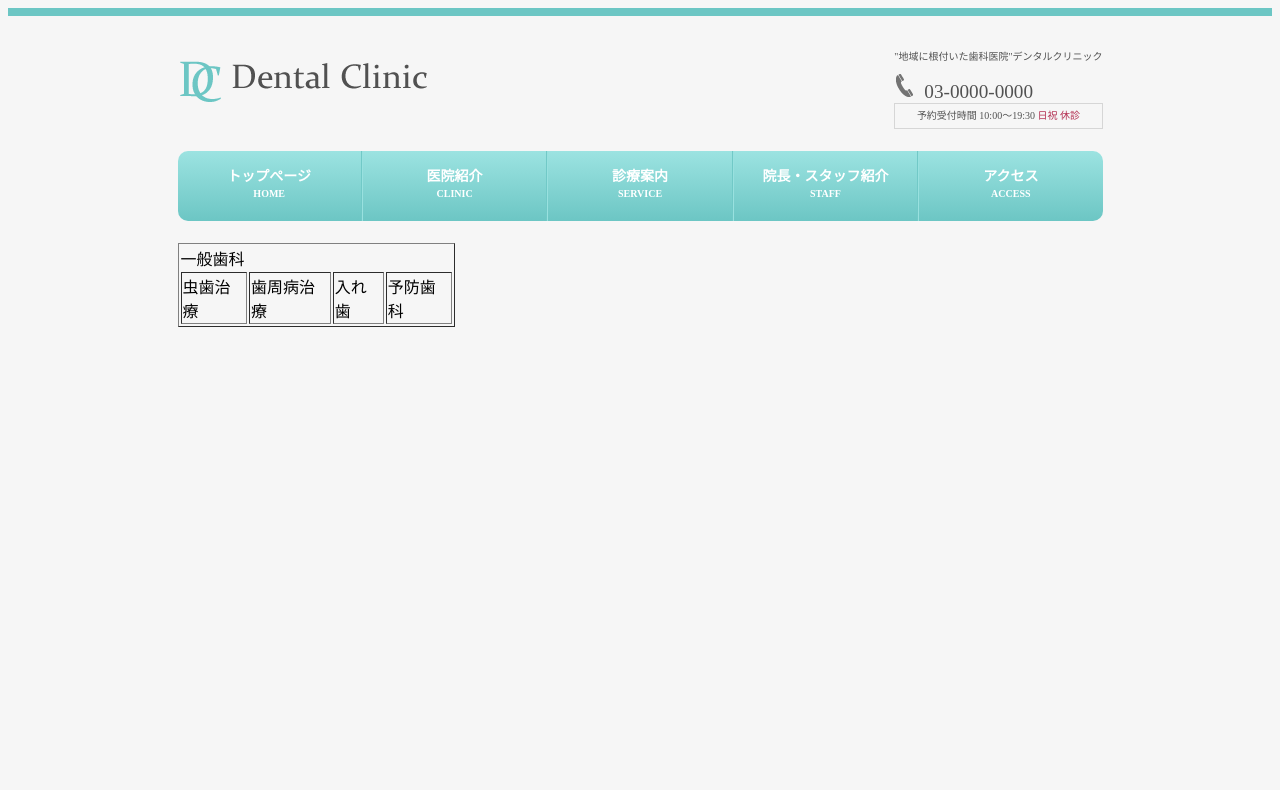
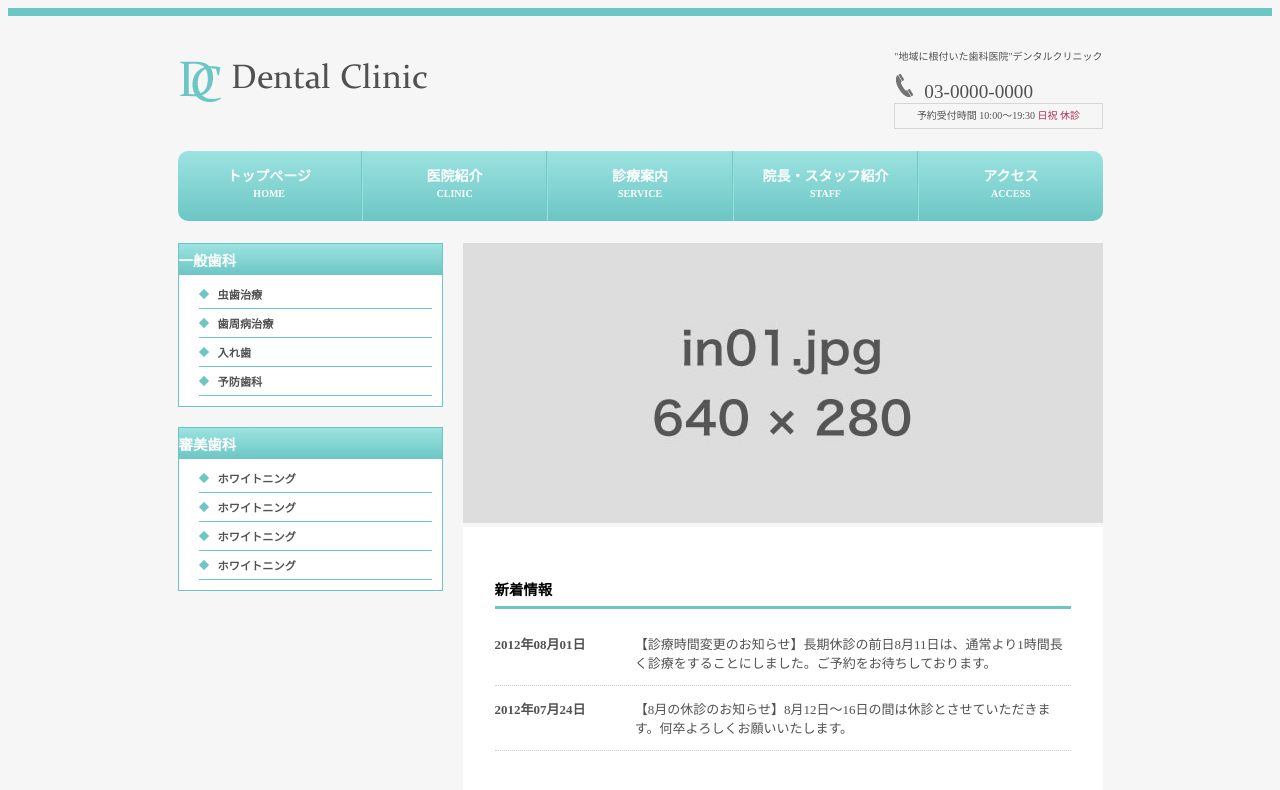
Before and after one commit to sohsmt/mosya-site, a Nuxt app: page / in a window 1280 px wide. Shown: the top 790 px of the page. Built offline with nearby package versions, Linux system fonts and the light colour scheme.

Commit message:
[update] header.scssの修正 [add] indexの作成

```diff
--- a/assets/sass/common.scss
+++ b/assets/sass/common.scss
@@ -1,10 +1,18 @@
+$white: #fff;
+$main-color: linear-gradient(rgb(156, 227, 225) 0%, rgb(108, 198, 196) 100%);
+$main-color-hover: linear-gradient(
+  rgb(108, 198, 196) 100%,
+  rgb(156, 227, 225) 0%
+);
+$text-color: #515151;
+
 body {
   border-top: solid 8px #6cc6c4;
   background: #f6f6f6;
 }
 
 p {
-  color: #515151;
+  color: $text-color;
 }
 
 .container {
@@ -12,3 +20,7 @@ p {
   padding: 0;
   margin: 0 auto 0 auto;
 }
+
+h2 {
+  font-size: 0.9em;
+}
--- a/assets/sass/header.scss
+++ b/assets/sass/header.scss
@@ -1,9 +1,3 @@
-$main-color: linear-gradient(rgb(156, 227, 225) 0%, rgb(108, 198, 196) 100%);
-$main-color-hover: linear-gradient(
-  rgb(108, 198, 196) 100%,
-  rgb(156, 227, 225) 0%
-);
-
 .header {
   margin-bottom: 22px;
 
--- a/assets/sass/index.scss
+++ b/assets/sass/index.scss
@@ -1,10 +1,109 @@
 .main {
   display: flex;
 
-  .main__menu {
+  // 左側のメニュー
+  .menu {
     width: 30%;
+    margin-right: 20px;
+    -moz-box-sizing: border-box;
+    -webkit-box-sizing: border-box;
+    box-sizing: border-box;
+
+    // 左上と左下のメニュー
+    &-head,
+    &-foot {
+      border: 1px solid #6cc6c4;
+      background: #fff;
+
+      h2 {
+        margin: 0;
+        padding: 5px 0;
+        background: $main-color;
+        color: $white;
+      }
+
+      .menu-title {
+        ul {
+          margin-top: 5px;
+          margin-bottom: 10px;
+          padding-left: 10px;
+          list-style: none;
+
+          li {
+            margin: 0 10px;
+            padding: 5px 2px;
+            background: url('../image/bgListIcon01.png') no-repeat;
+            background-position: left;
+            border-bottom: 1px solid #6cc6c4;
+
+            a {
+              margin-left: 2px;
+              padding-left: 15px;
+              color: $text-color;
+              font-weight: bold;
+              font-size: 0.7em;
+              text-decoration: none;
+            }
+          }
+        }
+      }
+    }
+
+    &-head {
+      margin-bottom: 20px;
+    }
   }
-  .main__top {
+  .main_top {
     width: 70%;
+
+    .main_info-wrap {
+      background-color: #fff;
+      padding: 5%;
+
+      h2 {
+        padding: 7px 0;
+        border-bottom: 3px solid #6cc6c4;
+      }
+
+      .news {
+        margin: 10px 0;
+        .main_info {
+          letter-spacing: -0.4em;
+          border-bottom: 1px dotted #cccccc;
+
+          .main_info-time,
+          .main_info-text {
+            display: inline-block;
+            letter-spacing: normal;
+            vertical-align: top;
+          }
+
+          .main_info-time {
+            width: 20%;
+
+            p {
+              margin: 13px 0;
+
+              time {
+                vertical-align: top;
+                font-size: 13px;
+                font-weight: bold;
+              }
+            }
+          }
+          .main_info-text {
+            width: 80%;
+            padding-left: 25px;
+            box-sizing: border-box;
+            -moz-box-sizing: border-box;
+            -webkit-box-sizing: border-box;
+
+            p {
+              font-size: 13px;
+            }
+          }
+        }
+      }
+    }
   }
 }
--- a/nuxt.config.js
+++ b/nuxt.config.js
@@ -1,6 +1,9 @@
 export default {
   // Global page headers (https://go.nuxtjs.dev/config-head)
   head: {
+    htmlAttrs: {
+      leng: 'ja',
+    },
     title: 'mosya3',
     meta: [
       { charset: 'utf-8' },
--- a/pages/index.vue
+++ b/pages/index.vue
@@ -1,21 +1,58 @@
 <template>
   <div class="main">
-    <div class="main__menu">
-      <div class="menu-head"></div>
-      <table border="1" width="100%" style="table-layout: auto">
-        <tr>
-          一般歯科
-        </tr>
-        <td>虫歯治療</td>
-        <td>歯周病治療</td>
-        <td>入れ歯</td>
-        <td>予防歯科</td>
-      </table>
-      <div class="menu-foot"></div>
+    <div class="menu">
+      <div class="menu-head">
+        <h2>一般歯科</h2>
+        <div class="menu-title">
+          <ul>
+            <li><a href="#">虫歯治療</a></li>
+            <li><a href="#">歯周病治療</a></li>
+            <li><a href="#">入れ歯</a></li>
+            <li><a href="#">予防歯科</a></li>
+          </ul>
+        </div>
+      </div>
+      <div class="menu-foot">
+        <h2>審美歯科</h2>
+        <div class="menu-title">
+          <ul>
+            <li><a href="#">ホワイトニング</a></li>
+            <li><a href="#">ホワイトニング</a></li>
+            <li><a href="#">ホワイトニング</a></li>
+            <li><a href="#">ホワイトニング</a></li>
+          </ul>
+        </div>
+      </div>
     </div>
-    <div class="main__top">
-      <div class="top__img"></div>
-      <div class="top__infomation"></div>
+    <div class="main_top">
+      <div class="main__img">
+        <img src="~/assets/image/in01.jpg" />
+      </div>
+      <div class="main_info-wrap">
+        <h2>新着情報</h2>
+        <div class="news">
+          <div class="main_info">
+            <div class="main_info-time">
+              <p><time datetime="2012-08-01">2012年08月01日</time></p>
+            </div>
+            <div class="main_info-text">
+              <p>
+                【診療時間変更のお知らせ】長期休診の前日8月11日は、通常より1時間長く診療をすることにしました。ご予約をお待ちしております。
+              </p>
+            </div>
+          </div>
+          <div class="main_info">
+            <div class="main_info-time">
+              <p><time datetime="2012-07-24">2012年07月24日</time></p>
+            </div>
+            <div class="main_info-text">
+              <p>
+                【8月の休診のお知らせ】8月12日～16日の間は休診とさせていただきます。何卒よろしくお願いいたします。
+              </p>
+            </div>
+          </div>
+        </div>
+      </div>
     </div>
   </div>
 </template>
```
